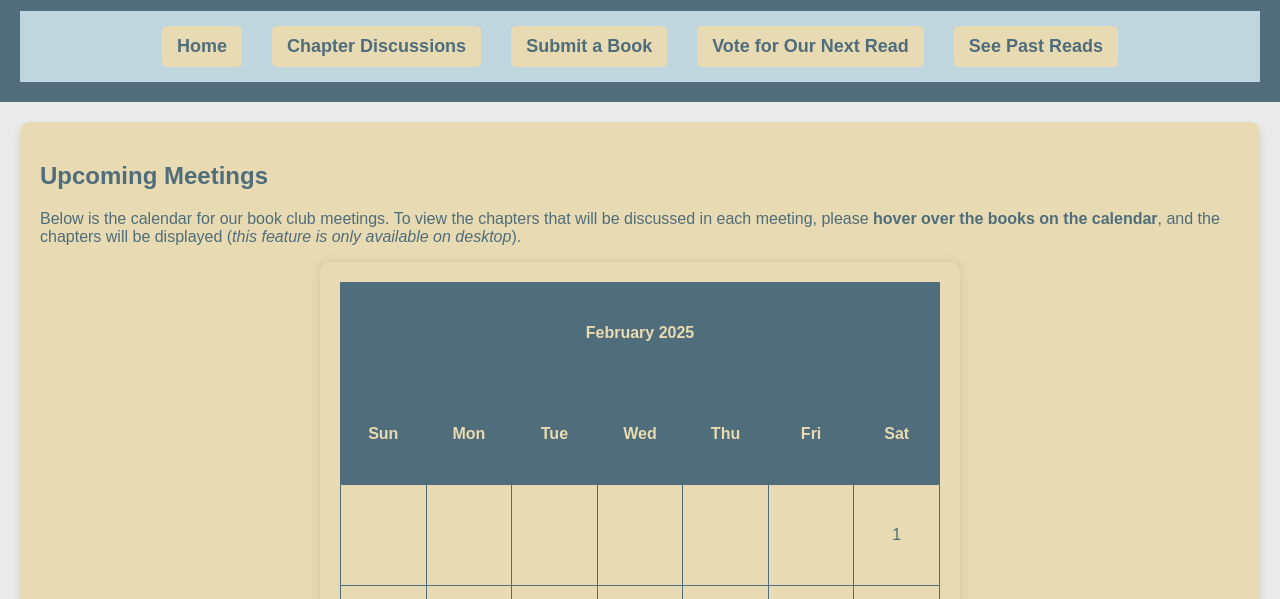
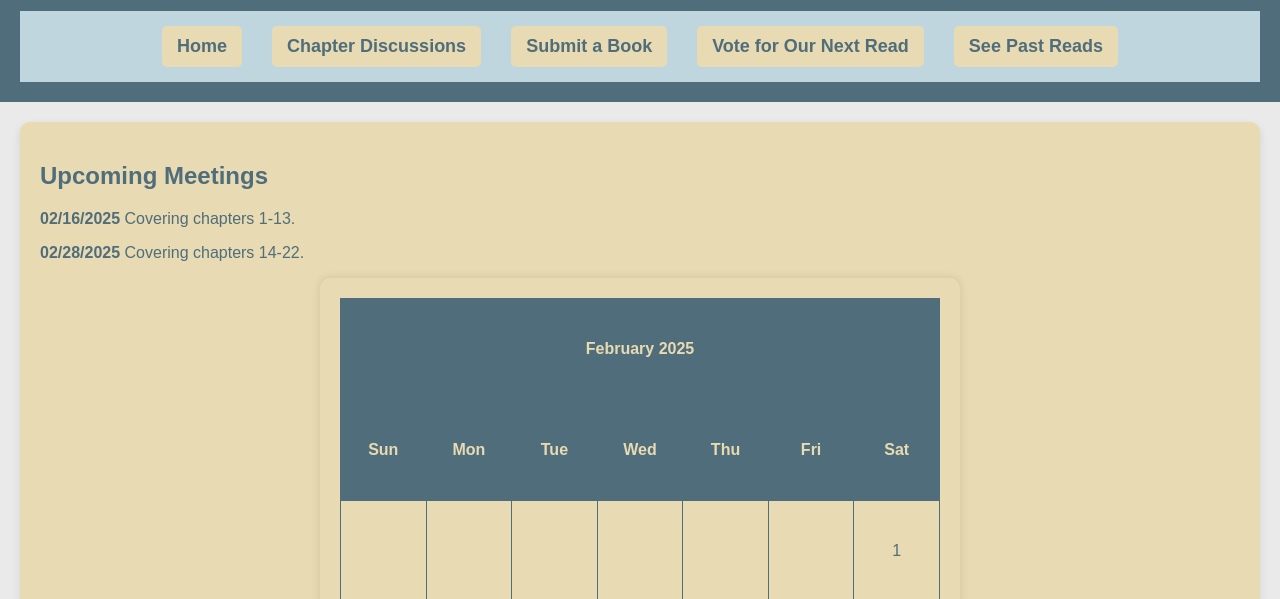
Before and after one commit to ksl113/holland-book-club, a plain HTML site: page calendar.html in a window 1280 px wide. Shown: the part 128-727 px from the top of the page. Drawn offline with Linux system fonts and the light colour scheme.

Commit message:
Update calendar.html

```diff
--- a/calendar.html
+++ b/calendar.html
@@ -24,7 +24,8 @@
 
     <section id="calendar">
         <h2>Upcoming Meetings</h2>
-        <p>Below is the calendar for our book club meetings. To view the chapters that will be discussed in each meeting, please <strong>hover over the books on the calendar</strong>, and the chapters will be displayed (<em>this feature is only available on desktop</em>). </p>
+        <p><strong>02/16/2025</strong> Covering chapters 1-13. </p>
+        <p><strong>02/28/2025</strong> Covering chapters 14-22. </p>
         <div id="calendar-container"></div>
     </section>
 
```
